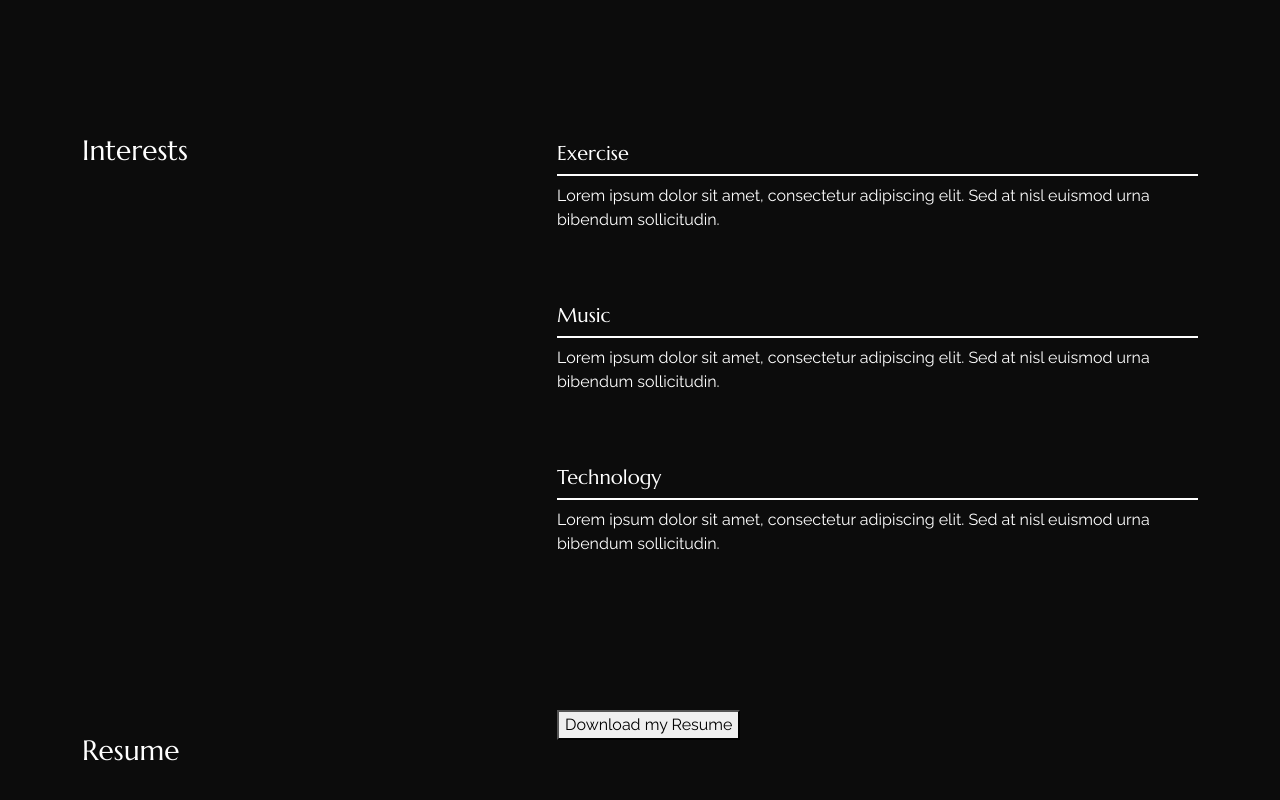
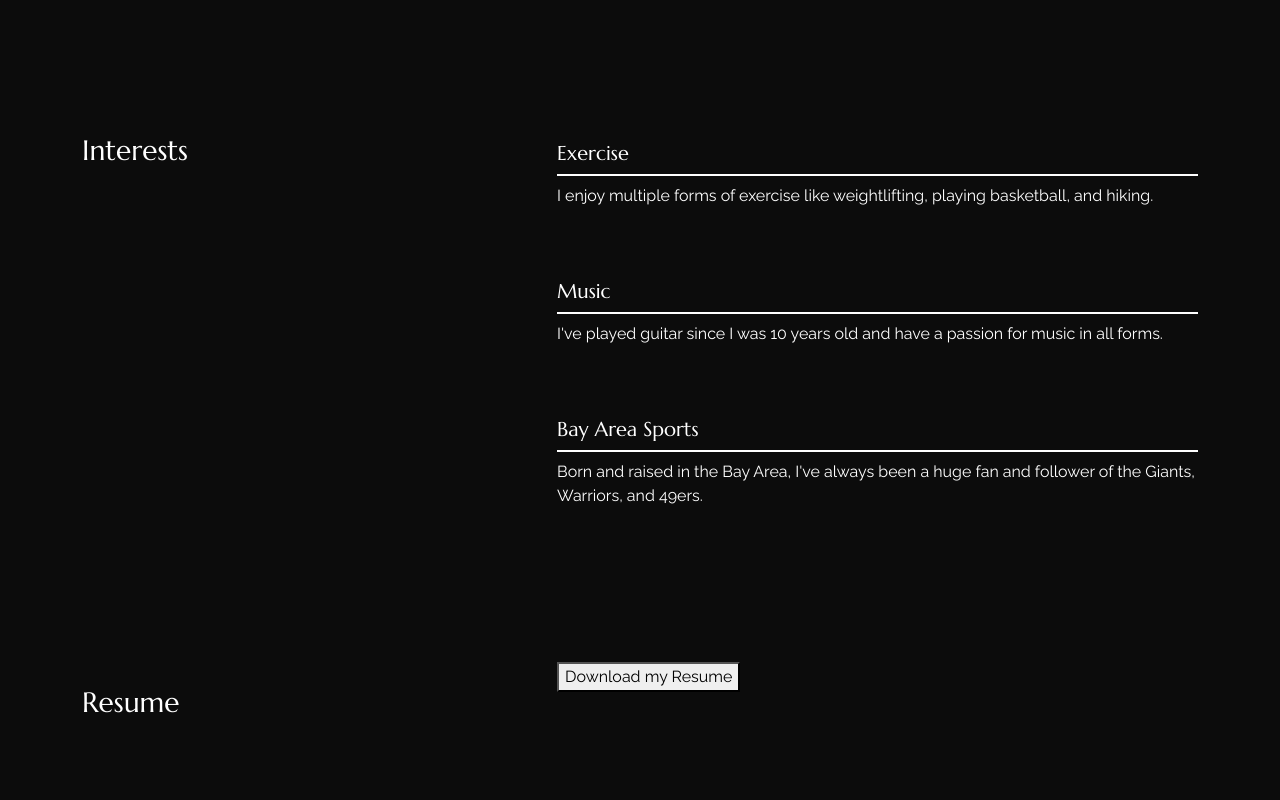
Before and after one commit to dhclarke99/final-portfolio, a React (Create React App) app: page /about in a window 1280 px wide. Shown: the part 871-1671 px from the top of the page. After the commit the page ends 1623 px from the top, so only its background shows below. Built offline with nearby package versions, Linux system fonts and the light colour scheme.

Commit message:
updated content in the about me page

```diff
--- a/src/content_option.js
+++ b/src/content_option.js
@@ -52,15 +52,15 @@ const skills = [{
 
 const interests = [{
     title: "Exercise",
-    description: "Lorem ipsum dolor sit amet, consectetur adipiscing elit. Sed at nisl euismod urna bibendum sollicitudin.",
+    description: "I enjoy multiple forms of exercise like weightlifting, playing basketball, and hiking.",
 },
 {
     title: "Music",
-    description: "Lorem ipsum dolor sit amet, consectetur adipiscing elit. Sed at nisl euismod urna bibendum sollicitudin.",
+    description: "I've played guitar since I was 10 years old and have a passion for music in all forms.",
 },
 {
-    title: "Technology",
-    description: "Lorem ipsum dolor sit amet, consectetur adipiscing elit. Sed at nisl euismod urna bibendum sollicitudin.",
+    title: "Bay Area Sports",
+    description: "Born and raised in the Bay Area, I've always been a huge fan and follower of the Giants, Warriors, and 49ers.",
 },
 ];
 
@@ -105,7 +105,7 @@ const dataportfolio = [{
 const contactConfig = {
     YOUR_EMAIL: "dhclarke99@gmail.com",
     YOUR_FONE: "(650)888-7563",
-    description: "Lorem ipsum dolor sit amet, consectetur adipiscing elit. Morbi vehicula eu nunc et sollicitudin. Cras pulvinar, nisi at imperdiet pharetra. ",
+    description: "Feel free to contact me regarding any job inquiries, services, or questions! ",
     // creat an emailjs.com account
     // check out this tutorial https://www.emailjs.com/docs/examples/reactjs/
     YOUR_SERVICE_ID: "service_bg8lqmf",
--- a/src/pages/about/index.js
+++ b/src/pages/about/index.js
@@ -11,10 +11,10 @@ import {
 } from "../../content_option";
 
 export const About = () => {
-  const downloadFile=(url)=> {
+  const downloadFile = (url) => {
     const fileName = url.split('/').pop();
     const aTag = document.createElement('a');
-aTag.href =url;
+    aTag.href = url;
     aTag.setAttribute('download', fileName);
     document.body.appendChild(aTag);
     aTag.click();
@@ -90,7 +90,7 @@ console.log("click")
           </Col>
           <Col lg="7">
 
-              <button onClick={()=>{downloadFile(resume)}}>
+            <button onClick={() => { downloadFile(resume) }}>
               Download my Resume
             </button>
 
```
Lines whose indentation alone changed are shown as unchanged.
